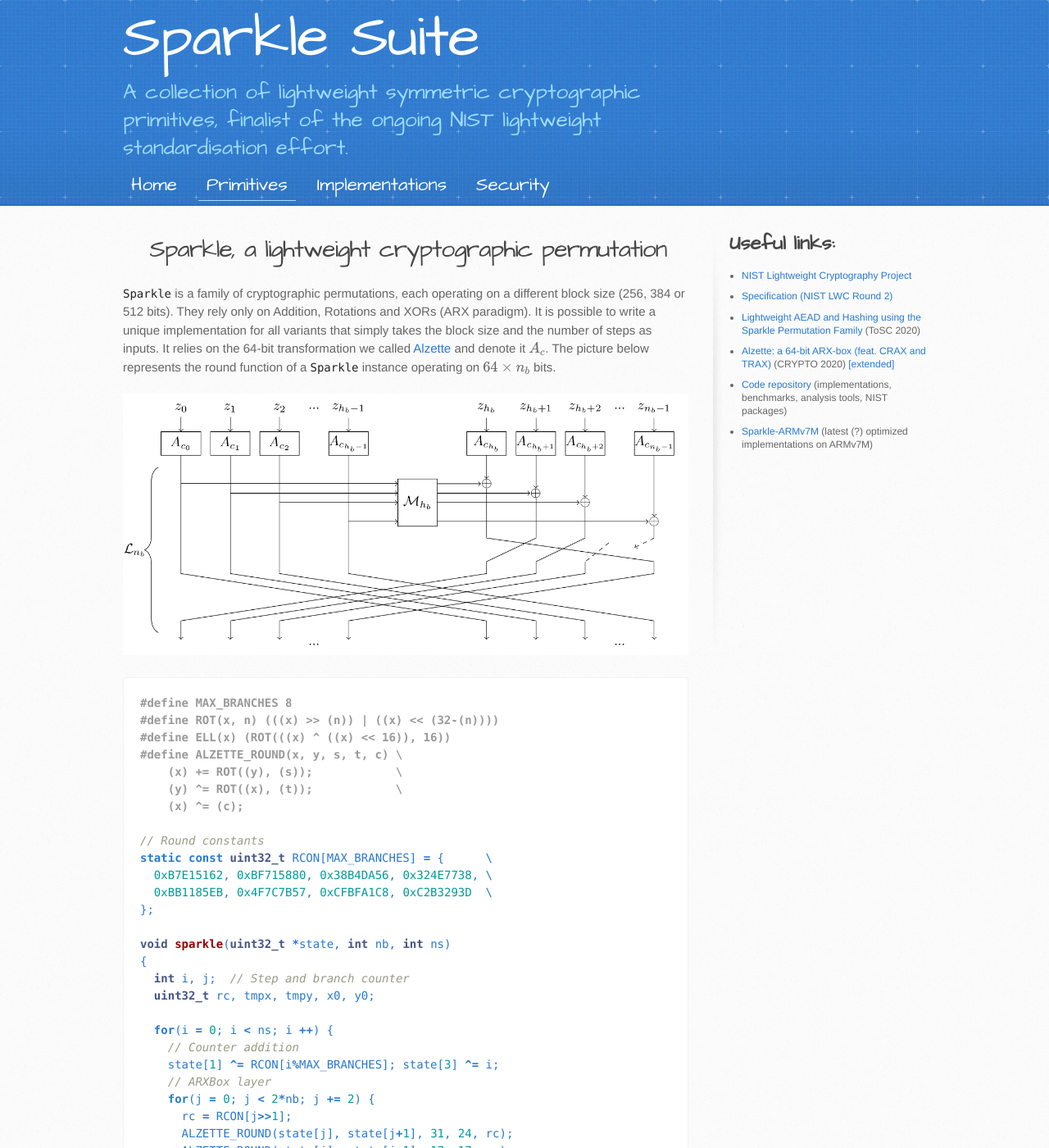
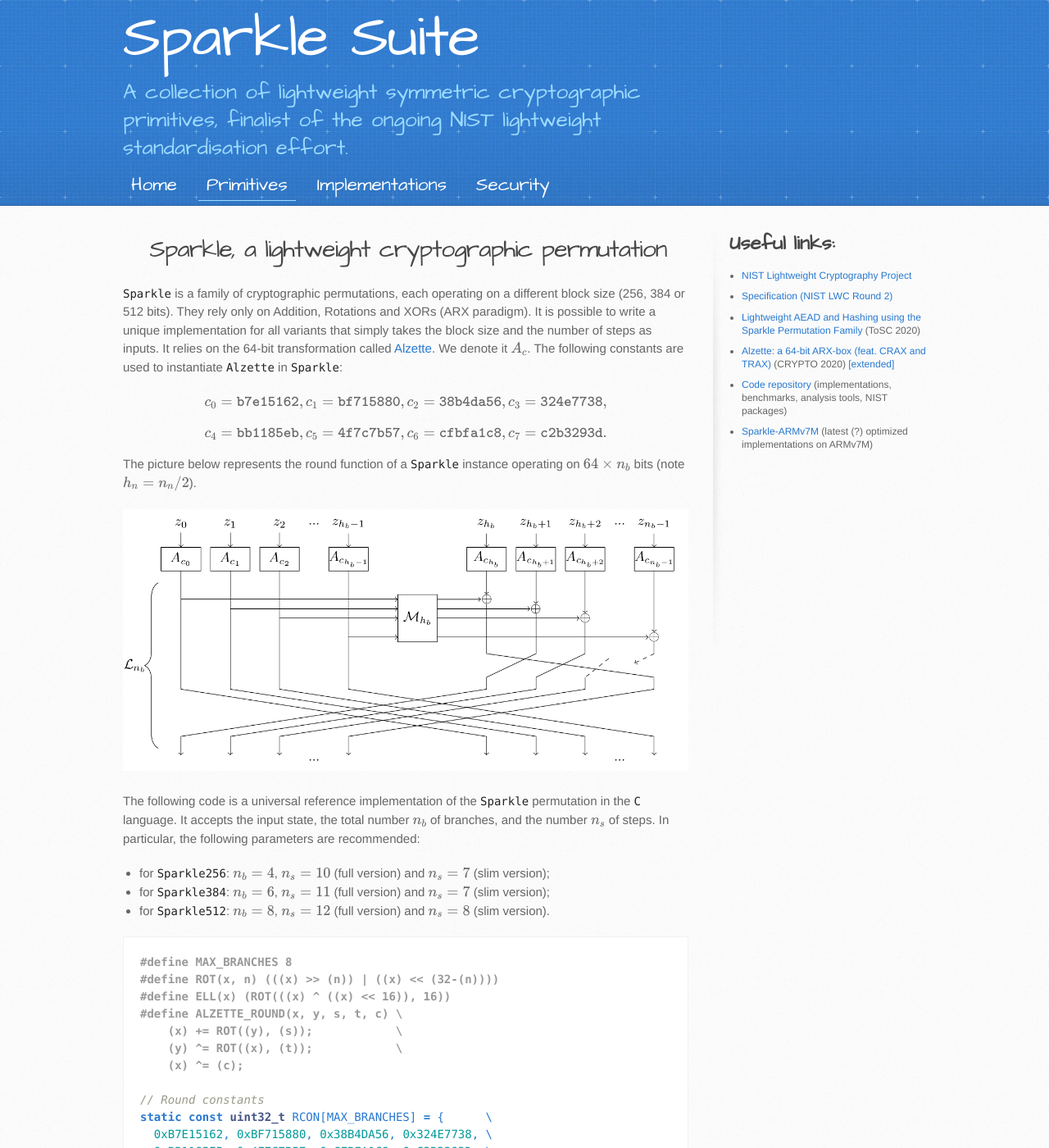
Before and after one commit to sparkle-lwc/sparkle-lwc.github.io, a Jekyll site: the page built from prim_sparkle.markdown, in a window 1280 px wide and 1400 px high. Shown: the whole window at 82% size. Built offline with Jekyll 4.4.1, drawn with Linux system fonts in a browser that asks for light colours; nearby versions of some CDN libraries.

Commit message:
more Sparkle

````diff
--- a/prim_sparkle.markdown
+++ b/prim_sparkle.markdown
@@ -6,9 +6,25 @@
 ---
 
 `Sparkle` is a family of cryptographic permutations, each operating on a different block size (256, 384 or 512 bits). They rely only on Addition, Rotations and XORs (ARX paradigm). It is possible to write a unique implementation for all variants that simply takes the block size and the number of steps as inputs.
-It relies on the 64-bit transformation we called [Alzette](/alzette) and denote it $$A_c$$. The picture below represents the round function of a `Sparkle` instance operating on $$64×n_b$$ bits.
+It relies on the 64-bit transformation called [Alzette](/alzette). We denote it $$A_c$$. The following constants are used to instantiate `Alzette` in `Sparkle`:
+
+$$
+c_0 = \mathtt{b7e15162}, c_1 = \mathtt{bf715880}, c_2 = \mathtt{38b4da56}, c_3 = \mathtt{324e7738},
+$$
+
+$$
+c_4 = \mathtt{bb1185eb}, c_5 = \mathtt{4f7c7b57}, c_6 = \mathtt{cfbfa1c8}, c_7 = \mathtt{c2b3293d}.
+$$
+
+The picture below represents the round function of a `Sparkle` instance operating on $$64×n_b$$ bits (note $$h_n = n_n / 2$$).
 
 <img src="/assets/sparkle-round.png" alt="A diagram of the round function of `Sparkle`">
+
+The following code is a universal reference implementation of the `Sparkle` permutation in the `C` language. It accepts the input state, the total number $$n_b$$ of branches, and the number $$n_s$$ of steps. In particular, the following parameters are recommended:
+
+- for `Sparkle256`: $$n_b=4$$, $$n_s = 10$$ (full version) and $$n_s = 7$$ (slim version);
+- for `Sparkle384`: $$n_b=6$$, $$n_s = 11$$ (full version) and $$n_s = 7$$ (slim version);
+- for `Sparkle512`: $$n_b=8$$, $$n_s = 12$$ (full version) and $$n_s = 8$$ (slim version).
 
 ```c
 #define MAX_BRANCHES 8
````
